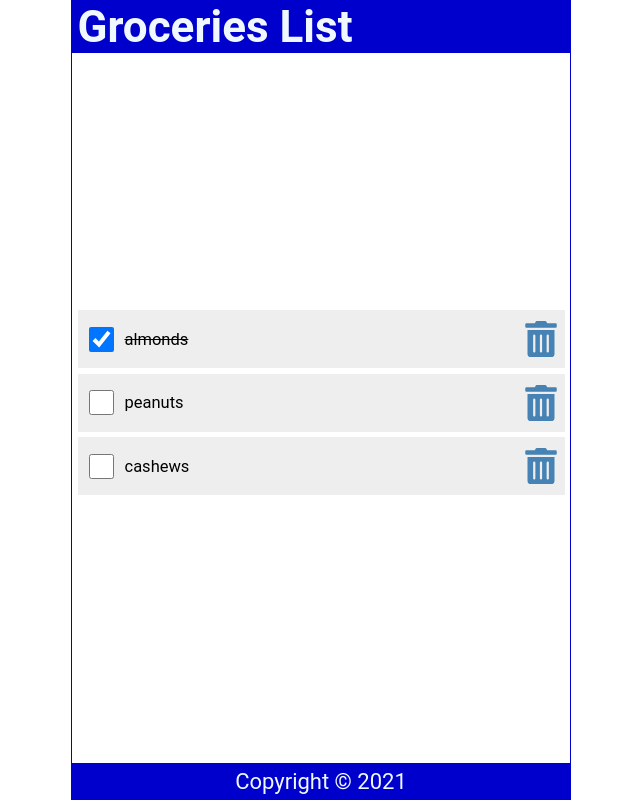
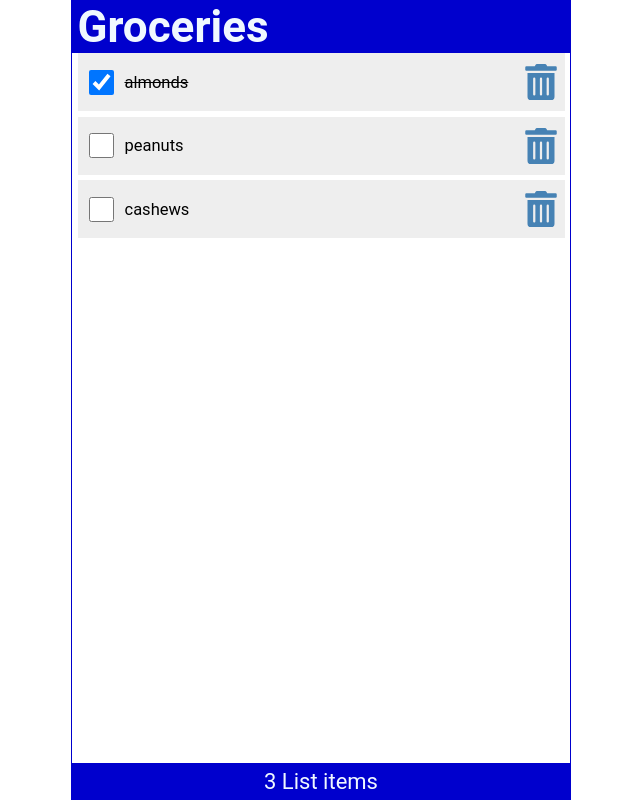
Before and after one commit to krista-t/react-shopping-list, a React (Create React App) app: page / in a window 1280 px wide. Shown: the whole page, without its empty margins (319-959 px from the left). Built offline with nearby package versions, Linux system fonts and the light colour scheme.

Commit message:
list made separate component

```diff
--- a/src/App.js
+++ b/src/App.js
@@ -1,13 +1,52 @@
 import Header from "./Header";
 import Content from "./Content";
 import Footer from "./Footer";
+import { useState } from "react";
 
+//app is the parent element and from there we can
+//pass props down to every child element
 function App() {
+  //DEFAULT STATE CAN BE STRING or ARRAY
+  const [items, setItems] = useState([
+    { id: 1, checked: true, item: "almonds" },
+
+    { id: 2, checked: false, item: "peanuts" },
+    { id: 3, checked: false, item: "cashews" },
+  ]);
+  const handleCheck = (id) => {
+    //check if item.id  is not checked and copy array of unchecked items, else retun items
+    const listItems = items.map((item) =>
+      item.id === id
+        ? {
+            ...item,
+            checked: !item.checked,
+          }
+        : item
+    );
+    //set state
+    setItems(listItems);
+    //use LS so list stays same after reload
+    localStorage.setItem("shoppingList", JSON.stringify(listItems));
+  };
+
+  const handleDelete = (id) => {
+    const listItems = items.filter((item) => item.id !== id);
+    //set state
+    setItems(listItems);
+    //use LS so list stays same after reload
+    localStorage.setItem("shoppingList", JSON.stringify(listItems));
+  };
   return (
     <div className="App">
-      <Header />
-      <Content />
-      <Footer />
+      <Header title="Groceries" />
+
+      <Content
+        items={items}
+        setItems={setItems}
+        handleCheck={handleCheck}
+        handleDelete={handleDelete}
+      />
+      <Footer length={items.length} />
     </div>
   );
 }
--- a/src/Content.js
+++ b/src/Content.js
@@ -1,6 +1,7 @@
 import { useState } from "react";
 import { FaTrashAlt } from "react-icons/fa";
-const Content = () => {
+import ItemList from "./ItemList";
+const Content = ({ items, setItems, handleCheck, handleDelete }) => {
   // name is a current state, setName is stat we set, we use const because we never modify name, we use state to do it later in code!!
   // const [name, setName] = useState("kris"); //default name
   // const [count, setCount] = useState(0);
@@ -8,38 +9,6 @@ const Content = () => {
   //   const names = ["Bob", "Mike", "Dave"];
   //   const int = Math.floor(Math.random() * 3);
   //   setName(names[int]);
-
-  //DEFAULT STATE CAN BE STRING or ARRAY
-  const [items, setItems] = useState([
-    { id: 1, checked: true, item: "almonds" },
-
-    { id: 2, checked: false, item: "peanuts" },
-    { id: 3, checked: false, item: "cashews" },
-  ]);
-
-  const handleCheck = (id) => {
-    //check if item.id  is not checked and copy array of unchecked items, else retun items
-    const listItems = items.map((item) =>
-      item.id === id
-        ? {
-            ...item,
-            checked: !item.checked,
-          }
-        : item
-    );
-    //set state
-    setItems(listItems);
-    //use LS so list stays same after reload
-    localStorage.setItem("shoppingList", JSON.stringify(listItems));
-  };
-
-  const handleDelete = (id) => {
-    const listItems = items.filter((item) => item.id !== id);
-    //set state
-    setItems(listItems);
-    //use LS so list stays same after reload
-    localStorage.setItem("shoppingList", JSON.stringify(listItems));
-  };
 
   // const handleClick = () => {
   //   console.log("clicked");
@@ -71,29 +40,11 @@ const Content = () => {
         Click it
       </button> */}
       {items.length ? (
-        <ul>
-          {items.map((item) => (
-            <li className="item" key={item.id}>
-              <input
-                type="checkbox"
-                //listen to change and call function-we have to pass call into anonymous function
-                onChange={() => handleCheck(item.id)}
-                checked={item.checked}
-              />
-              <label
-                style={item.checked ? { textDecoration: "line-through" } : null}
-                onDoubleClick={() => handleCheck(item.id)}
-              >
-                {item.item}
-              </label>
-              <FaTrashAlt
-                onClick={() => handleDelete(item.id)}
-                role="button"
-                tabIndex="0"
-              ></FaTrashAlt>
-            </li>
-          ))}
-        </ul>
+        <ItemList
+          items={items}
+          handleCheck={handleCheck}
+          handleDelete={handleDelete}
+        />
       ) : (
         <p style={{ marginTop: "2rem" }}>Your list is empty</p>
       )}
--- a/src/Footer.js
+++ b/src/Footer.js
@@ -1,8 +1,9 @@
-function Footer() {
-  const today = new Date();
+function Footer({ length }) {
   return (
     <footer>
-      <p>Copyright &copy; {today.getFullYear()}</p>
+      <p>
+        {length} List {length === 1 ? "item" : "items"}
+      </p>
     </footer>
   );
 }
--- a/src/Header.js
+++ b/src/Header.js
@@ -1,9 +1,23 @@
-const Header = () => {
+// const Header = (props) => {
+//   return (
+//     <header>
+//       <h1>{props.title}</h1>
+//     </header>
+//   );
+// };
+
+//DESCTRUCTURING
+const Header = ({ title }) => {
   return (
     <header>
-      <h1>Groceries List</h1>
+      <h1>{title}</h1>
     </header>
   );
 };
 
+//SETDEFAULT IN CASE THERE IS NO PROPS
+Header.defaultProps = {
+  title: "Deafult Title",
+};
+
 export default Header;
--- /dev/null
+++ b/src/ItemList.js
@@ -0,0 +1,30 @@
+import { FaTrashAlt } from "react-icons/fa";
+const ItemList = ({ items, handleCheck, handleDelete }) => {
+  return (
+    <ul>
+      {items.map((item) => (
+        <li className="item" key={item.id}>
+          <input
+            type="checkbox"
+            //listen to change and call function-we have to pass call into anonymous function
+            onChange={() => handleCheck(item.id)}
+            checked={item.checked}
+          />
+          <label
+            style={item.checked ? { textDecoration: "line-through" } : null}
+            onDoubleClick={() => handleCheck(item.id)}
+          >
+            {item.item}
+          </label>
+          <FaTrashAlt
+            onClick={() => handleDelete(item.id)}
+            role="button"
+            tabIndex="0"
+          ></FaTrashAlt>
+        </li>
+      ))}
+    </ul>
+  );
+};
+
+export default ItemList;
--- a/src/index.css
+++ b/src/index.css
@@ -43,7 +43,7 @@ main {
   display: flex;
   flex-direction: column;
   flex-grow: 1;
-  justify-content: center;
+  justify-content: flex-start;
   align-items: center;
   overflow-y: auto;
 }
```
Also changed, not shown: 1 other file (tests, documents, lock files or other folders).
